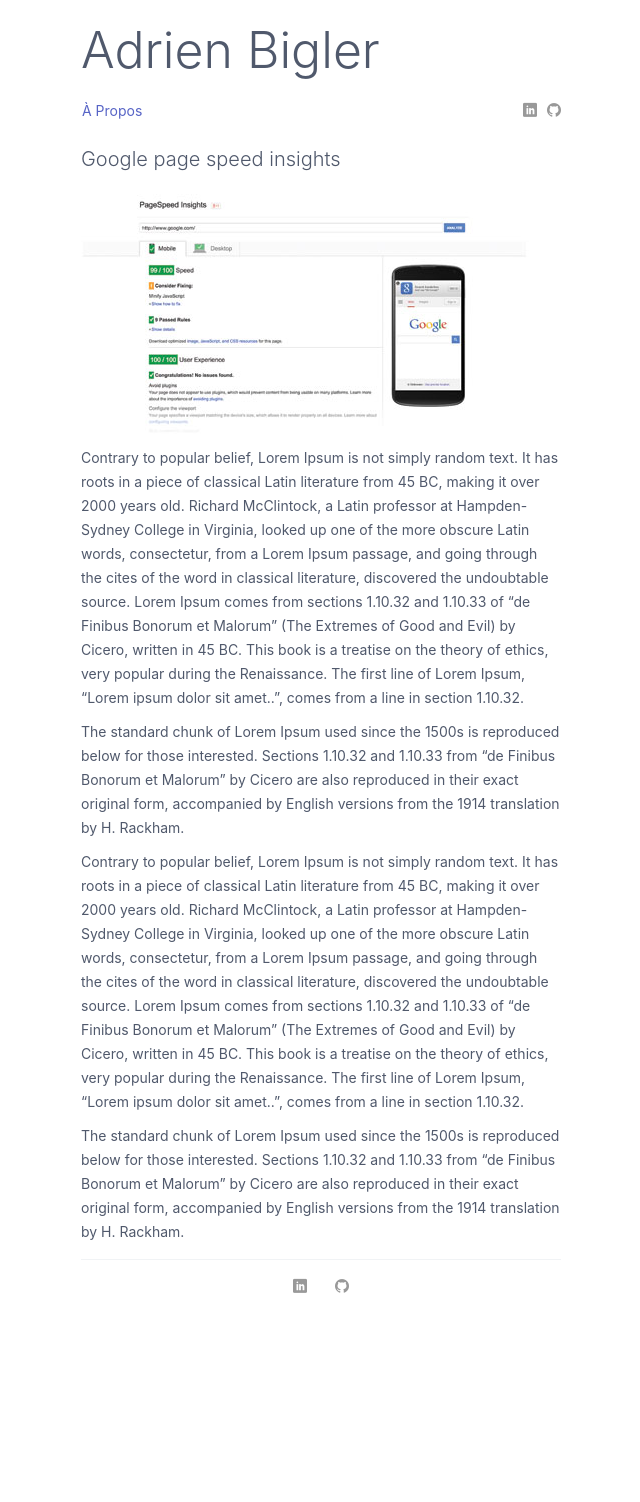
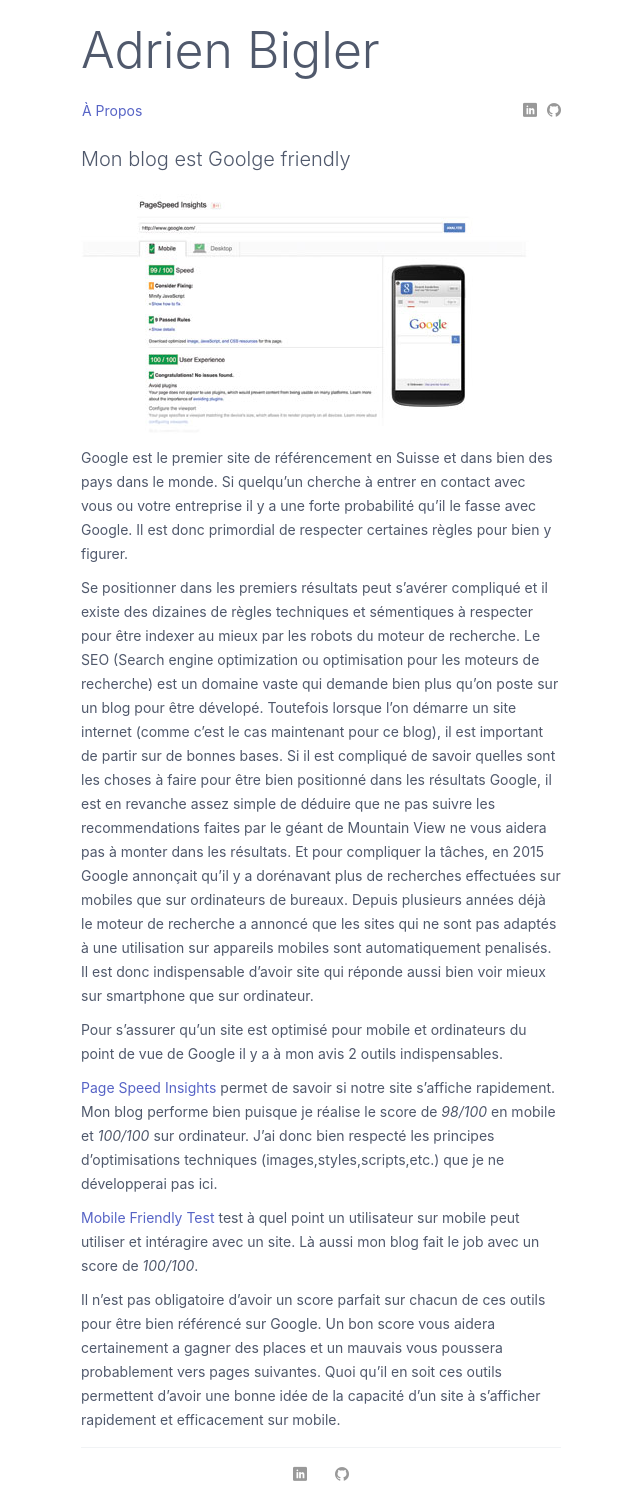
Before and after one commit to camel113/camel113.github.io, a Jekyll site: the page built from _posts/2017-05-01-google-page-speed-insights.md, in a window 1280 px wide. Shown: the whole page, without its empty margins (319-959 px from the left). Built offline with Jekyll 4.4.1, drawn with Linux system fonts in a browser that asks for light colours; some web fonts are replaced; before the commit the page ends 1314 px from its top, so only the background shows below that.

Commit message:
Write about Google tools

```diff
--- a/_posts/2017-05-01-google-page-speed-insights.md
+++ b/_posts/2017-05-01-google-page-speed-insights.md
@@ -1,12 +1,16 @@
 ---
 layout: post
-title: Google page speed insights
+title: Mon blog est Goolge friendly
 image: images/2017-05-01-google-speed-insights.jpg
 ---
-Contrary to popular belief, Lorem Ipsum is not simply random text. It has roots in a piece of classical Latin literature from 45 BC, making it over 2000 years old. Richard McClintock, a Latin professor at Hampden-Sydney College in Virginia, looked up one of the more obscure Latin words, consectetur, from a Lorem Ipsum passage, and going through the cites of the word in classical literature, discovered the undoubtable source. Lorem Ipsum comes from sections 1.10.32 and 1.10.33 of "de Finibus Bonorum et Malorum" (The Extremes of Good and Evil) by Cicero, written in 45 BC. This book is a treatise on the theory of ethics, very popular during the Renaissance. The first line of Lorem Ipsum, "Lorem ipsum dolor sit amet..", comes from a line in section 1.10.32.
+Google est le premier site de référencement en Suisse et dans bien des pays dans le monde. Si quelqu'un cherche à entrer en contact avec vous ou votre entreprise il y a une forte probabilité qu'il le fasse avec Google. Il est donc primordial de respecter certaines règles pour bien y figurer.
 
-The standard chunk of Lorem Ipsum used since the 1500s is reproduced below for those interested. Sections 1.10.32 and 1.10.33 from "de Finibus Bonorum et Malorum" by Cicero are also reproduced in their exact original form, accompanied by English versions from the 1914 translation by H. Rackham.
+Se positionner dans les premiers résultats peut s'avérer compliqué et il existe des dizaines de règles techniques et sémentiques à respecter pour être indexer au mieux par les robots du moteur de recherche. Le SEO (Search engine optimization ou optimisation pour les moteurs de recherche) est un domaine vaste qui demande bien plus qu'on poste sur un blog pour être dévelopé. Toutefois lorsque l'on démarre un site internet (comme c'est le cas maintenant pour ce blog), il est important de partir sur de bonnes bases. Si il est compliqué de savoir quelles sont les choses à faire pour être bien positionné dans les résultats Google, il est en revanche assez simple de déduire que ne pas suivre les recommendations faites par le géant de Mountain View ne vous aidera pas à monter dans les résultats. Et pour compliquer la tâches, en 2015 Google annonçait qu'il y a dorénavant plus de recherches effectuées sur mobiles que sur ordinateurs de bureaux. Depuis plusieurs années déjà le moteur de recherche a annoncé que les sites qui ne sont pas adaptés à une utilisation sur appareils mobiles sont automatiquement penalisés. Il est donc indispensable d'avoir site qui réponde aussi bien voir mieux sur smartphone que sur ordinateur.
 
-Contrary to popular belief, Lorem Ipsum is not simply random text. It has roots in a piece of classical Latin literature from 45 BC, making it over 2000 years old. Richard McClintock, a Latin professor at Hampden-Sydney College in Virginia, looked up one of the more obscure Latin words, consectetur, from a Lorem Ipsum passage, and going through the cites of the word in classical literature, discovered the undoubtable source. Lorem Ipsum comes from sections 1.10.32 and 1.10.33 of "de Finibus Bonorum et Malorum" (The Extremes of Good and Evil) by Cicero, written in 45 BC. This book is a treatise on the theory of ethics, very popular during the Renaissance. The first line of Lorem Ipsum, "Lorem ipsum dolor sit amet..", comes from a line in section 1.10.32.
+Pour s'assurer qu'un site est optimisé pour mobile et ordinateurs du point de vue de Google il y a à mon avis 2 outils indispensables.
 
-The standard chunk of Lorem Ipsum used since the 1500s is reproduced below for those interested. Sections 1.10.32 and 1.10.33 from "de Finibus Bonorum et Malorum" by Cicero are also reproduced in their exact original form, accompanied by English versions from the 1914 translation by H. Rackham.
+[Page Speed Insights](https://developers.google.com/speed/pagespeed/insights/) permet de savoir si notre site s'affiche rapidement. Mon blog performe bien puisque je réalise le score de *98/100* en mobile et *100/100* sur ordinateur. J'ai donc bien respecté les principes d'optimisations techniques (images,styles,scripts,etc.) que je ne développerai pas ici.
+
+[Mobile Friendly Test](https://search.google.com/search-console/mobile-friendly) test à quel point un utilisateur sur mobile peut utiliser et intéragire avec un site. Là aussi mon blog fait le job avec un score de *100/100*.
+
+Il n'est pas obligatoire d'avoir un score parfait sur chacun de ces outils pour être bien référencé sur Google. Un bon score vous aidera certainement a gagner des places et un mauvais vous poussera probablement vers pages suivantes. Quoi qu'il en soit ces outils permettent d'avoir une bonne idée de la capacité d'un site à s'afficher rapidement et efficacement sur mobile.
```
